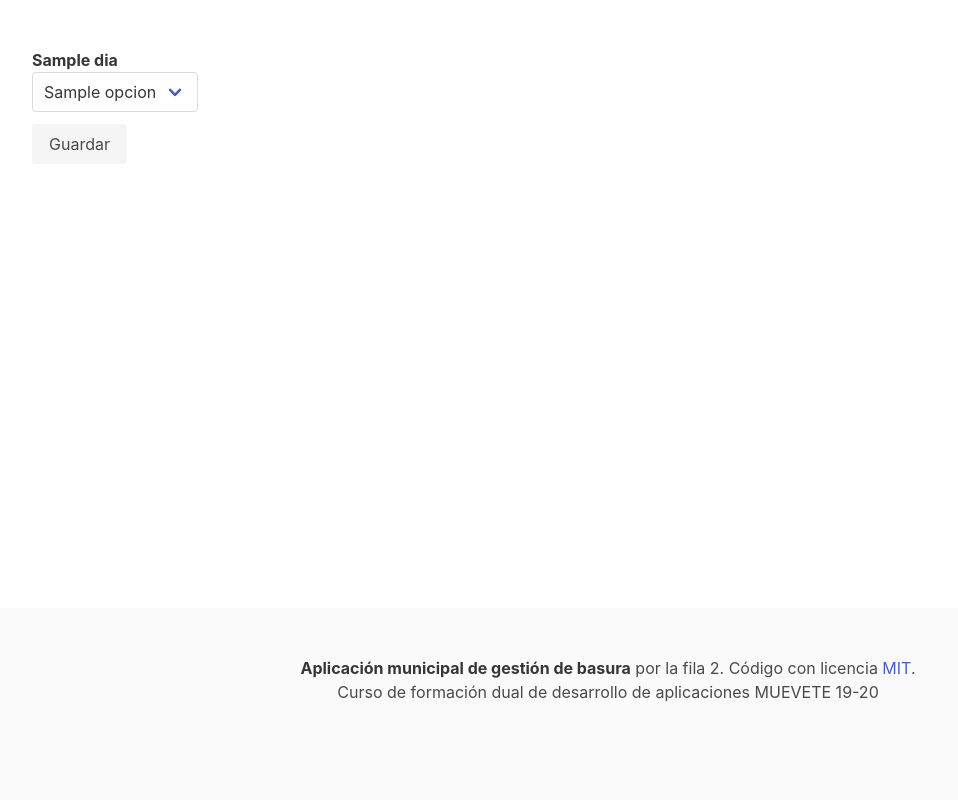
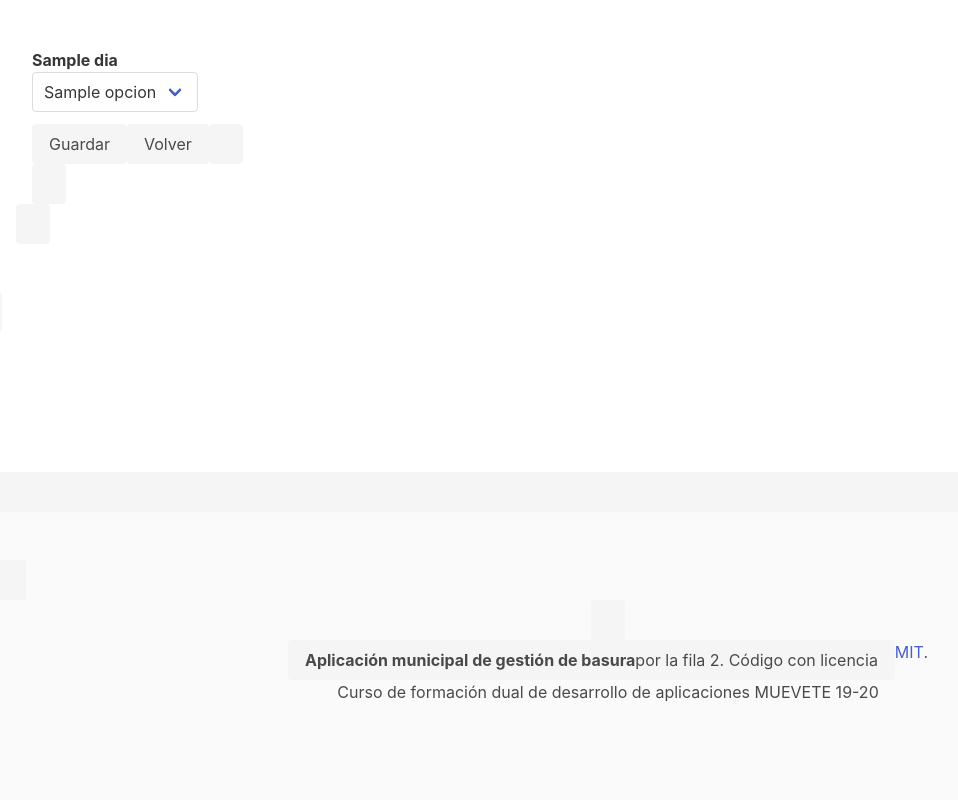
Before and after one commit to Fila2Basuras/fila2_basuras, a Flask app: template src/templates/calendario/edit.html in a window 1280 px wide. Shown: the whole page, without its empty margins (32-990 px from the left). Run offline with Flask 2, Linux system fonts and the light colour scheme; the template is opened without the code that fills it: most values are stand-ins (such as "Sample title", 1, 10 or a date in 2020); some libraries are stand-ins or nearby versions.

Commit message:
botones relacionados

```diff
--- a/src/templates/calendario/edit.html
+++ b/src/templates/calendario/edit.html
@@ -25,11 +25,14 @@
     </div>
 
     {% endfor %}
-    <div class="field">
+    <div class="field" style="display: flex;">
         <div class="control">
             <button class="button is-light" type="submit">Guardar</button>
         </div>
+    </form>
+    <div class="control">
+        <a href="/home" class="button is-light" type="submit">Volver</button>
     </div>
-</form>
+    </div>
 
 {% endblock %}
--- a/src/templates/home.html
+++ b/src/templates/home.html
@@ -29,4 +29,7 @@
       {% endfor %}
     </tbody>
   </table>
+  <div style="text-align: center; padding: 2%;">
+    <a href="{{ url_for('editCalendario') }}" class="button is-info is-focused">Editar</a>
+    </div>
 {% endblock %}
```
